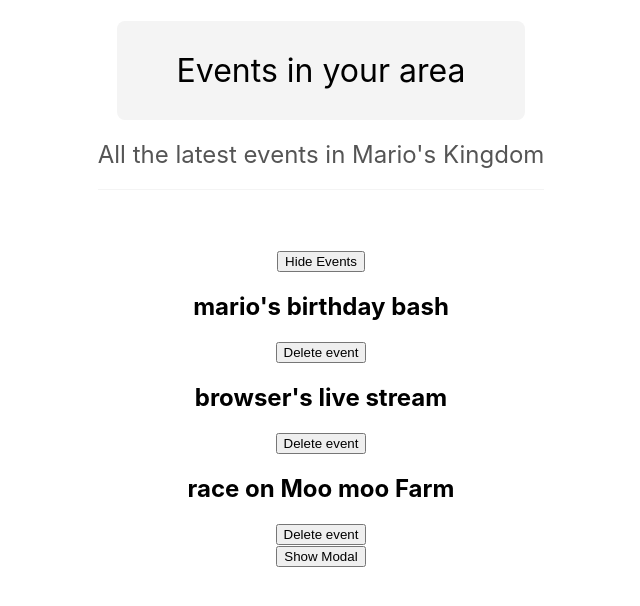
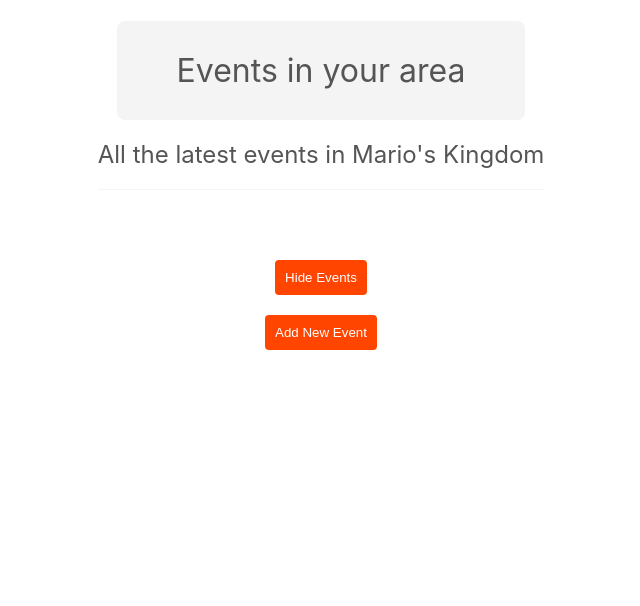
Before and after one commit to NikolasLyons/myfirstreactapp, a React (Create React App) app in the folder my-second-react-app/: page / in a window 1280 px wide. Shown: the top 606 px of the page, without its empty margins (319-959 px from the left). Built offline with nearby package versions, Linux system fonts and the light colour scheme.

Commit message:
working on events

```diff
--- a/my-second-react-app/src/App.js
+++ b/my-second-react-app/src/App.js
@@ -5,6 +5,7 @@
 import Title from './components/Title';
 import Modal from './components/Modal';
 import EventList from './components/EventList';
+import NewEventForm from './components/NewEventForm';
 
 
 
@@ -12,26 +13,29 @@
   const [showModal, setShowModal] = useState(false)
   const [showEvents, setShowEvents] = useState(true)
 
-  const [events, setEvents] = useState([
-    {title: "mario's birthday bash", id: 1},
-    {title: "browser's live stream", id: 2},
-    {title: "race on Moo moo Farm", id: 3}
-  ])
+  const [events, setEvents] = useState([])
 
-  const handleClick = (id)=> {
-    setEvents((prevEvents)=>{
-      return prevEvents.filter((event)=>{
+  const addEvent = (event) => {
+    setEvents((prevEvents) => {
+      return [...prevEvents, event]
+    })
+
+  }
+
+  const handleClick = (id) => {
+    setEvents((prevEvents) => {
+      return prevEvents.filter((event) => {
         return id !== event.id
       })
     })
-   console.log(id)
+    console.log(id)
   }
 
-  const handleOpen= () =>{
+  const handleOpen = () => {
     setShowModal(true)
   }
 
-  const handleClose = () =>{
+  const handleClose = () => {
     setShowModal(false)
 
   }
@@ -40,21 +44,20 @@
 
       <Title title="Events in your area" />
 
-      { showEvents && (<div>
-        <button onClick={()=>setShowEvents(false)}>Hide Events</button>
+      {showEvents && (<div>
+        <button onClick={() => setShowEvents(false)}>Hide Events</button>
       </div>)}
       {!showEvents && (<div>
-        <button onClick={()=> setShowEvents(true)}>Show Events</button>
+        <button onClick={() => setShowEvents(true)}>Show Events</button>
       </div>)}
 
       {showEvents && <EventList events={events} handleClick={handleClick} />}
-      { showModal && <Modal handleClose={handleClose}>
-      <h2> 10% Off Coupon Code!</h2>
-        <p>Use the code NINJA10 at the check out</p>
+      {showModal && <Modal handleClose={handleClose}>
+        <NewEventForm addEvent={addEvent} />
       </Modal>}
       <div>
 
-      <button onClick={handleOpen}>Show Modal</button>
+        <button onClick={handleOpen}>Add New Event</button>
       </div>
     </div>
   );
--- a/my-second-react-app/src/components/EventList.js
+++ b/my-second-react-app/src/components/EventList.js
@@ -1,12 +1,15 @@
 import React from 'react'
+import styles from './EventList.module.css'
 
-export default function EventList({events, handleClick}) {
+
+
+export default function EventList({ events, handleClick }) {
   return (
-    <div>{events.map((event)=> (
-      <React.Fragment key={event.id}>
+    <div>{events.map((event) => (
+      <div className={styles.card} key={event.id}>
         <h2>{event.title}</h2>
-        <button onClick={()=> handleClick(event.id)}>Delete event</button>
-      </React.Fragment>
+        <button onClick={() => handleClick(event.id)}>Delete event</button>
+      </div>
     ))}</div>
   )
 }
--- /dev/null
+++ b/my-second-react-app/src/components/EventList.module.css
@@ -0,0 +1,8 @@
+.card{
+  border: 1px solid #eee;
+  box-shadow: 4px 4px 5px rgba(0, 0, 0, 0.05);
+  padding: 10px;
+  max-width: 400px;
+  margin: 20px auto;
+  border-radius: 4px;
+}
--- /dev/null
+++ b/my-second-react-app/src/components/NewEventForm.css
@@ -0,0 +1,10 @@
+.new-event-form label,
+.new-event-from input{
+  display: block;
+  text-align: left;
+  width: 100%;
+  margin: 10px auto;
+  padding: 10px;
+  box-sizing: border-box;
+  font-size: 1.2em;
+}
--- /dev/null
+++ b/my-second-react-app/src/components/NewEventForm.js
@@ -0,0 +1,42 @@
+import './NewEventForm.css'
+
+
+
+import React, { useState } from 'react'
+
+export default function NewEventForm({ addEvent }) {
+
+  const [title, setTitle] = useState('')
+  const [date, setDate] = useState('')
+  const resetForm = () => {
+    setTitle('')
+    setDate('')
+  }
+
+  const handleSubmit = (e) => {
+    e.preventDefault()
+
+
+    const event = {
+      title: title,
+      date: date,
+      id: Math.floor(Math.random() * 10000)
+
+    }
+    addEvent(event)
+    resetForm()
+  }
+  return (
+    <form className='new-event-form' onSubmit={handleSubmit}>
+      <label>
+        <span>Event Title:</span>
+        <input type='text' onChange={(e) => setTitle(e.target.value)} value={title} />
+      </label>
+      <label>
+        <span>Event Date:</span>
+        <input type='date' onChange={(e) => setDate(e.target.value)} value={date} />
+      </label>
+      <button>Submit</button>
+    </form>
+  )
+}
--- a/my-second-react-app/src/index.css
+++ b/my-second-react-app/src/index.css
@@ -11,7 +11,19 @@
   font-family: source-code-pro, Menlo, Monaco, Consolas, 'Courier New',
     monospace;
 }
+p,h1,h2 {
+  color: #555;
+}
 
+button{
+  background: #ff4500;
+  color: #fff;
+  padding: 10px;
+  border: 0;
+  border-radius: 4px;
+  margin: 10px auto;
+  cursor: pointer;
+}
 .title{
   display: inline-block;
   padding: 30px 60px;
```
